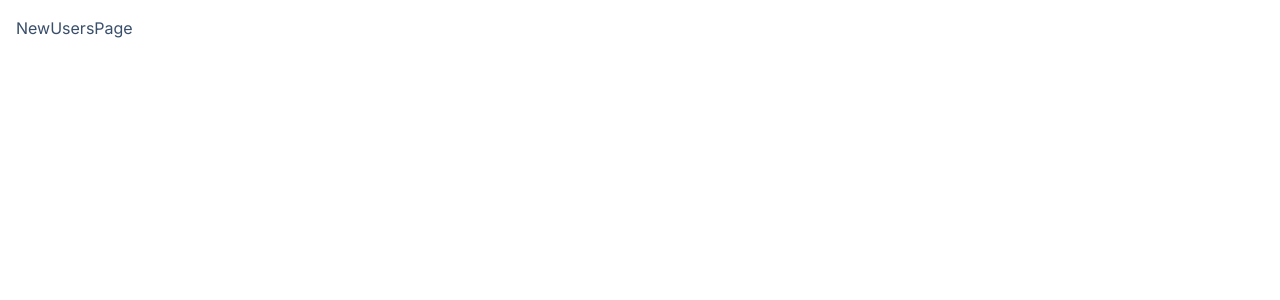
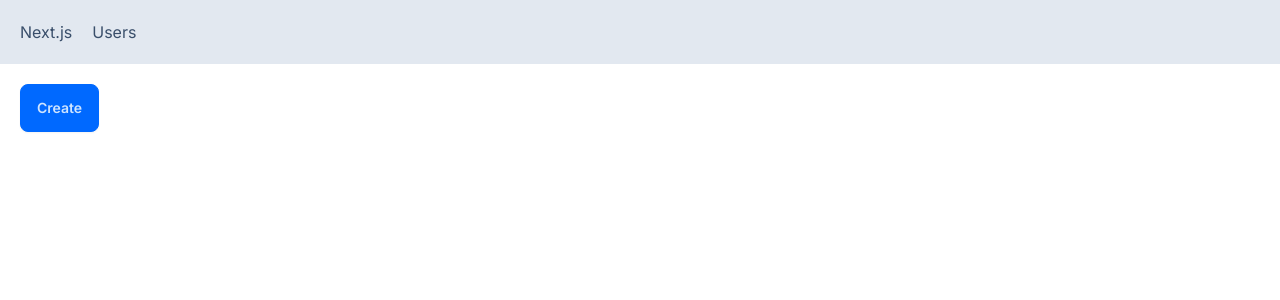
Before and after one commit to Kiru100/mastering-next-js-with-ts, a Next.js app in the folder next-app/: page /users/new in a window 1280 px wide. Shown: the top 300 px of the page. Built offline with nearby package versions, Linux system fonts and the light colour scheme.

Commit message:
showing loading UIs

```diff
--- /dev/null
+++ b/next-app/app/NavBar.tsx
@@ -0,0 +1,13 @@
+import Link from 'next/link';
+import React from 'react'
+
+const NavBar = () => {
+  return (
+    <div className='flex bg-slate-200 p-5'>
+        <Link href="/" className="mr-5">Next.js</Link>
+        <Link href="/users" className="mr-5">Users</Link>
+    </div>
+  )
+}
+
+export default NavBar;
--- /dev/null
+++ b/next-app/app/admin/layout.tsx
@@ -0,0 +1,16 @@
+import React, { ReactNode } from 'react'
+
+interface Props{
+    children: ReactNode;
+}
+
+const AdminLayout = ({children}: Props) => {
+    return (
+        <div className="flex">
+            <aside className="bg-slate-200 p-5 mr-5">Admin Sidebar</aside>
+            <div>{children}</div>
+        </div>
+    )
+}
+
+export default AdminLayout;
--- /dev/null
+++ b/next-app/app/admin/page.tsx
@@ -0,0 +1,11 @@
+import React from 'react'
+
+const AdminHomePage = () => {
+  return (
+    <div>
+      Admin HomePage
+    </div>
+  )
+}
+
+export default AdminHomePage;
--- a/next-app/app/globals.css
+++ b/next-app/app/globals.css
@@ -16,5 +16,10 @@
 
 body {
   color: rgb(var(--background-start-rgb));
-  padding: 1rem;
 }
+
+@layer base{
+  h1{
+    @apply font-extrabold text-2xl mb-3;
+  }
+}
--- a/next-app/app/layout.tsx
+++ b/next-app/app/layout.tsx
@@ -1,6 +1,7 @@
 import './globals.css'
 import type { Metadata } from 'next'
 import { Inter } from 'next/font/google'
+import NavBar from './NavBar'
 
 const inter = Inter({ subsets: ['latin'] })
 
@@ -16,7 +17,10 @@
 }) {
   return (
     <html lang="en" data-theme="winter">
-      <body className={inter.className}>{children}</body>
+      <body className={inter.className}>
+         <NavBar />
+         <main className='p-5'>{children}</main>
+      </body>
     </html>
   )
 }
--- /dev/null
+++ b/next-app/app/loading.tsx
@@ -0,0 +1,9 @@
+import React from 'react'
+
+const Loading = () => {
+  return (
+        <span className="loading loading-spinner loading-md"></span>
+  )
+}
+
+export default Loading
--- a/next-app/app/users/new/page.tsx
+++ b/next-app/app/users/new/page.tsx
@@ -1,11 +1,20 @@
+"use client";
+import { useRouter } from 'next/navigation';
 import React from 'react'
 
 const NewUsersPage = () => {
-  return (
-    <div>
-        NewUsersPage
-    </div>
-  )
+    const router = useRouter()
+
+    return (
+        <button
+            onClick={()=>{
+                router.push("/users")
+            }}
+            className='btn btn-primary'
+        >
+            Create
+        </button>
+    )
 }
 
 export default NewUsersPage
--- a/next-app/app/users/page.tsx
+++ b/next-app/app/users/page.tsx
@@ -1,6 +1,6 @@
-import React from 'react';
+import React, { Suspense } from 'react';
 import UserTable from './UserTable';
-
+import Link from 'next/link';
 interface Props{
     searchParams: {sortOrder: string}
 }
@@ -10,7 +10,10 @@
     return (
         <>
             <h1>Users</h1>
-            <UserTable sortOrder={sortOrder}/>
+            <Link href="/users/new" className='btn'>New User</Link>
+            <Suspense fallback={<p>Loading...</p>}>
+                <UserTable sortOrder={sortOrder}/>
+            </Suspense>
         </>
     )
 }
```
